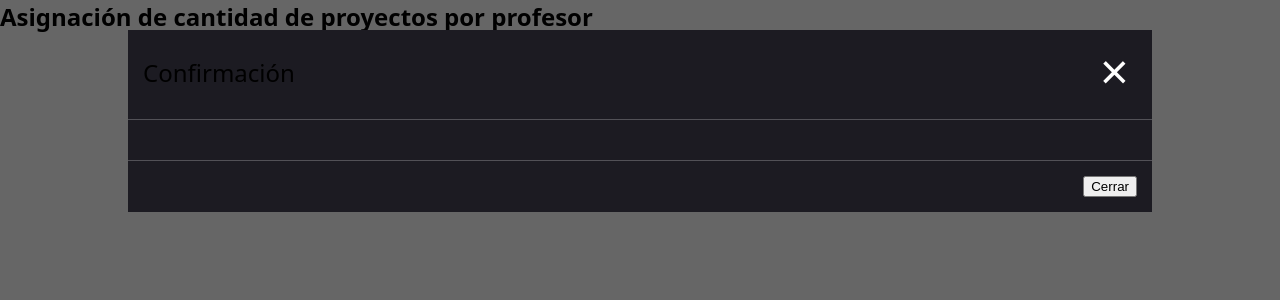
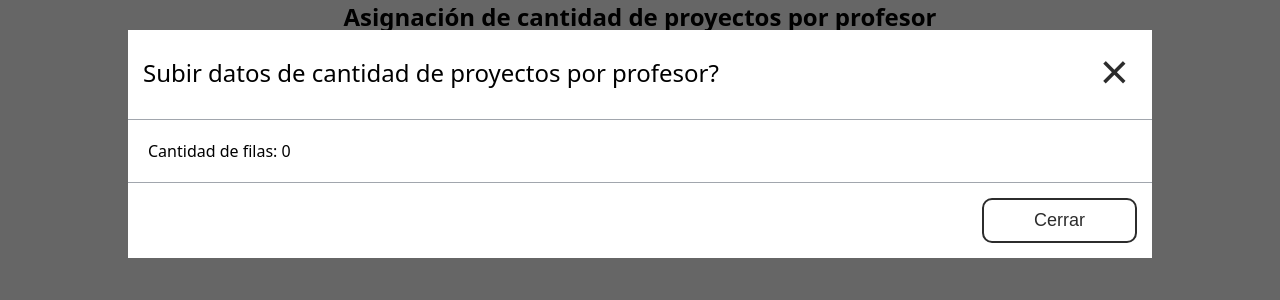
Before and after one commit to proyectosFinales/proyecto_software, a React (Create React App) app: page /carga-datos/cantidad-proyectos-profesor in a window 1280 px wide. Both pictures are taken after a click on the button "Subir datos". Shown: the top 300 px of the page. Built offline with nearby package versions, Linux system fonts and the light colour scheme.

Commit message:
lectura de excel en cantidad de proyectos por profesor

```diff
--- a/package.json
+++ b/package.json
@@ -11,7 +11,8 @@
     "react-dom": "^18.3.1",
     "react-router-dom": "^6.26.2",
     "react-scripts": "5.0.1",
-    "web-vitals": "^2.1.4"
+    "web-vitals": "^2.1.4",
+    "xlsx": "^0.18.5"
   },
   "scripts": {
     "start": "react-scripts start",
--- a/src/index.js
+++ b/src/index.js
@@ -4,7 +4,5 @@ import App from './view';
 
 const root = ReactDOM.createRoot(document.getElementById('root'));
 root.render(
-	<React.StrictMode>
-		<App/>
-	</React.StrictMode>
+	<App/>
 );
--- a/src/view/components/button.jsx
+++ b/src/view/components/button.jsx
@@ -1,4 +1,11 @@
-const Button = ({ children, ...properties }) =>
-    <button className="dark-button" {...properties}>{children}</button>;
+/**
+ *
+ * @param {{
+ *  type: "dark" | "light"
+ * }} params
+ * @returns
+ */
+const Button = ({ children, type, ...properties }) =>
+    <button className={`button button-${type || "dark"}`} {...properties}>{children}</button>;
 
 export default Button;
--- a/src/view/components/modal.jsx
+++ b/src/view/components/modal.jsx
@@ -33,7 +33,7 @@ const Modal = ({ modalRef = {}, title, footer, children }) => {
                 </main>
                 <footer>
                     {footer}
-                    <Button type="light" onClick={close} className={styles.closeButton}>Cerrar</Button>
+                    <Button type="light" onClick={close}>Cerrar</Button>
                 </footer>
             </section>
         </div>
--- a/src/view/pages/carga-datos/cantidad-proyectos-profesor.jsx
+++ b/src/view/pages/carga-datos/cantidad-proyectos-profesor.jsx
@@ -1,21 +1,57 @@
-import { useRef } from "react";
+import { useRef, useState } from "react";
+import * as XLSX from "xlsx";
 import Button from "../../components/button";
 import Modal from "../../components/modal";
 import { FloatInput } from "../../components/input";
 
 const CantidadProyectosProfesor = () => {
     const modalRef = useRef();
+    const [excelData, setExcelData] = useState({titles: [], data: []});
+
+    const handleExcelChange = event => {
+        const file = event.target.files[0];
+        if (file) {
+            const reader = new FileReader();
+            reader.onload = (event) => {
+                const binaryStr = event.target.result;
+                // Leer el archivo Excel como binario
+                const workbook = XLSX.read(binaryStr, {type: "binary"});
+                // Leer la primera hoja del archivo
+                const worksheet = workbook.Sheets[workbook.SheetNames[0]];
+                // Convertir los datos a JSON
+                const data = XLSX.utils.sheet_to_json(worksheet, { header: 1 });
+                setExcelData({
+                    titles: data[0],
+                    data: data.slice(1).filter(d => d.length > 0)
+                });
+            };
+            // Leer el archivo como binario
+            reader.readAsBinaryString(file);
+        }
+    }
 
     return <>
-        <h1>Asignación de cantidad de proyectos por profesor</h1>
-        <div style={{textAlign: "center"}}>
+        <h1 style={{textAlign: "center"}}>Asignación de cantidad de proyectos por profesor</h1>
+        <div style={{ textAlign: "center" }}>
             <FloatInput text="Ingrese el archivo de excel">
-                <input type="file"/>
+                <input type="file" accept=".xlsx" onChange={handleExcelChange} />
             </FloatInput>
-            <Button onClick={() => modalRef.open()}>Subir datos</Button>
+            <Button onClick={() => modalRef.open()} type="dark">Subir datos</Button>
         </div>
-        <Modal title="Confirmación" modalRef={modalRef}>
-
+        <Modal title="Subir datos de cantidad de proyectos por profesor?" modalRef={modalRef}>
+            <div>Cantidad de filas: {excelData.data.length}</div>
+            <section>
+                {excelData.data.map((row, i) =>
+                    <ul key={`row-${i}`}>
+                        {row.map((data, j) =>
+                            <li key={`cell-${i}-${j}`}>
+                                <b>{excelData.titles[j]}: </b> {data}
+                            </li>
+                        )}
+                        <hr/>
+                    </ul>
+                )}
+            </section>
         </Modal>
     </>;
 }
--- a/src/view/styles/form.css
+++ b/src/view/styles/form.css
@@ -36,16 +36,28 @@ border-radius: 5px 5px 0 0;
     background: var(--background1);
 }
 
-.dark-button {
-    background-color: var(--primary1);
-    color: var(--background1);
+.button {
     font-size: 18px;
-    padding: 15px 20px;
+    padding: 10px 50px;
     border-radius: 10px;
-    width: 50%;
     cursor: pointer;
 }
 
-.dark-button:hover {
+.button-dark {
+    background-color: var(--primary1);
+    color: var(--background1);
+}
+
+.button-dark:hover {
     background-color: var(--primary2);
 }
+
+.button-light {
+    background-color: var(--background1);
+    color: var(--primary1);
+    border: 2px solid var(--primary1);
+}
+
+.button-light:hover {
+    background-color: var(--secondary1);
+}
--- a/src/view/styles/modal.module.css
+++ b/src/view/styles/modal.module.css
@@ -12,7 +12,7 @@
 }
 
 .modal .dialog {
-    background-color: #1c1b22;
+    background-color: var(--background1);
     width: 80%;
     display: flex;
     flex-direction: column;
@@ -23,7 +23,7 @@
     display: flex;
     justify-content: space-between;
     padding: 10px 15px 15px 15px;
-    border-bottom: 1px solid #525157;
+    border-bottom: 1px solid var(--secondary1);
     font-size: 24px;
     align-items: center;
 }
@@ -33,7 +33,7 @@
     border-color: transparent;
     cursor: pointer;
     font-size: 50px;
-    color: #ffffff;
+    color: var(--primary1);
 }
 
 .modal main {
@@ -46,7 +46,7 @@
     justify-content: flex-end;
     margin-top: auto;
     padding: 15px;
-    border-top: 1px solid #525157;
+    border-top: 1px solid var(--secondary1);
 }
 
 .closeButton {
```
Also changed, not shown: 1 other file (tests, documents, lock files or other folders).
